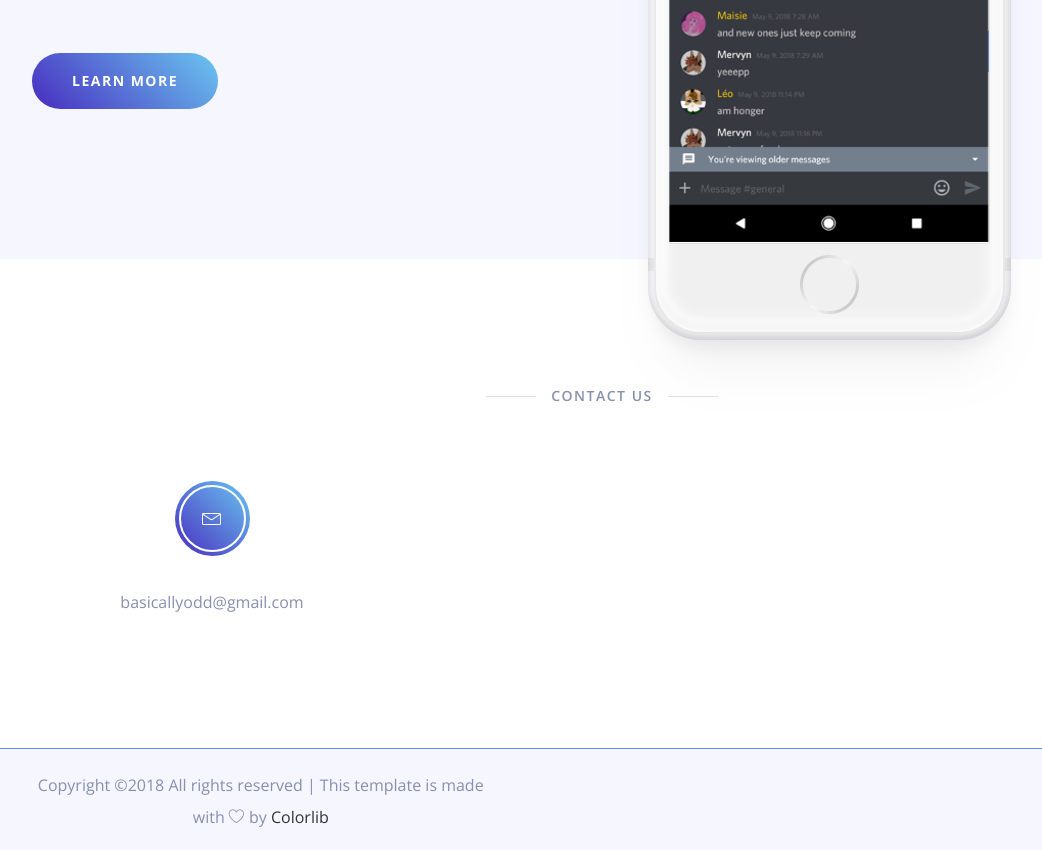
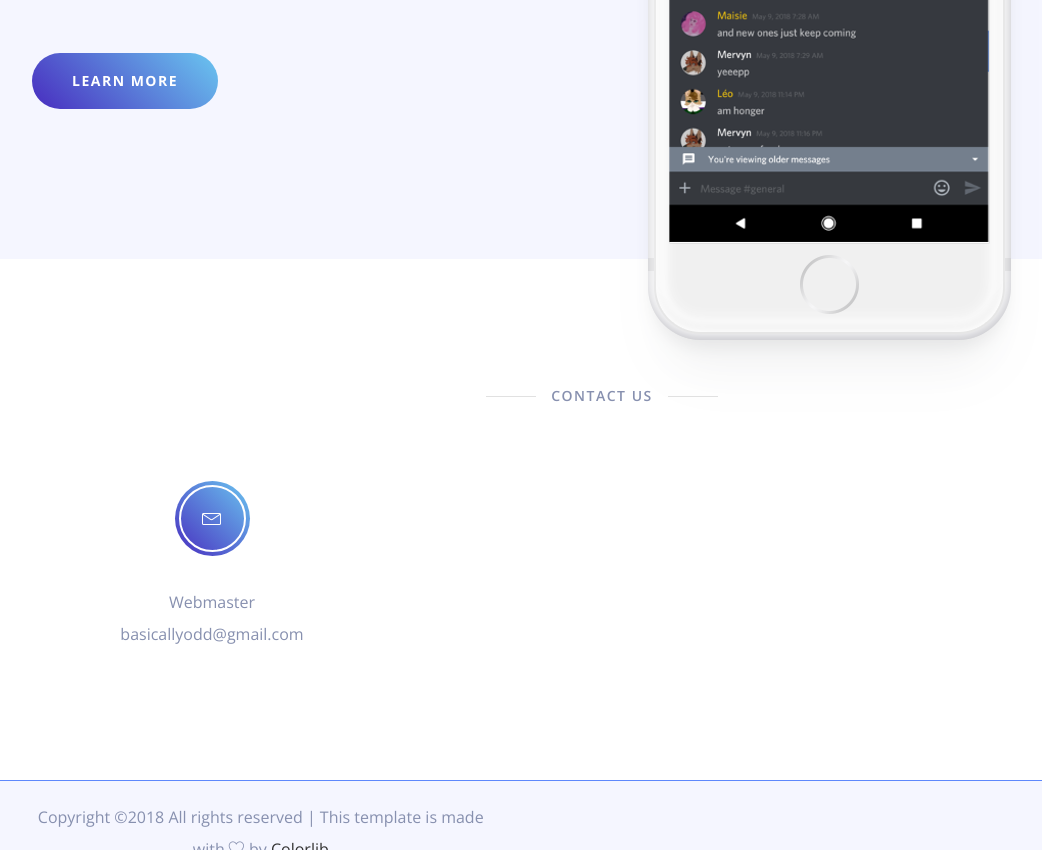
Before and after one commit to basicallyodd/furpals.space, a plain HTML site: page index.html in a window 1280 px wide. Shown: the part 1937-2787 px from the top of the page, without its empty margins (38-1080 px from the left). Drawn offline with nearby package versions, Linux system fonts and the light colour scheme.

Commit message:
clarify contact email

```diff
--- a/index.html
+++ b/index.html
@@ -148,7 +148,7 @@
                             <div class="box-icon">
                                 <span class="lnr lnr-envelope"></span>
                             </div>
-                            <center><p>basicallyodd@gmail.com <br /></center>
+                            <center><p>Webmaster <br /> basicallyodd@gmail.com <br /></center>
                             </p>
                         </div>
                     </div>
```
